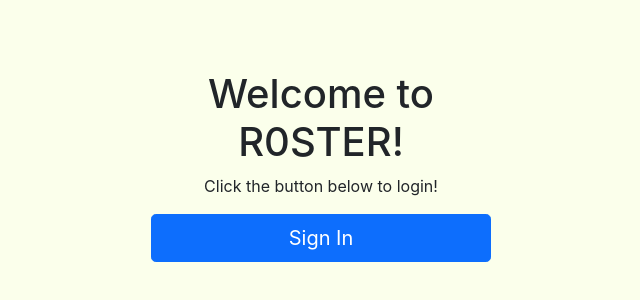
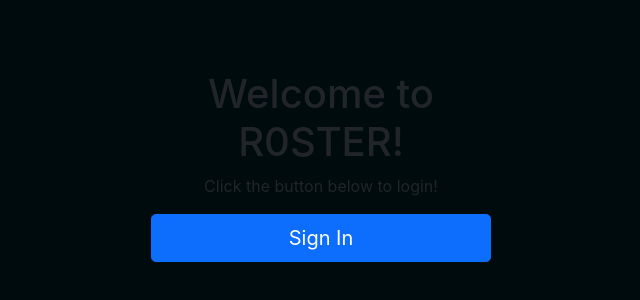
Before and after one commit to alexsendre/INDIVIDUAL-ASSIGNMENT-Team-Roster, a Next.js app: page /members/view in a window 1280 px wide. Shown: the part 194-494 px from the top of the page, without its empty margins (319-959 px from the left). Built offline with nearby package versions, Linux system fonts and the light colour scheme; no server answers.

Commit message:
changed background color, updated ViewMembers function name to AllMembers

```diff
--- a/pages/members/view.js
+++ b/pages/members/view.js
@@ -3,7 +3,7 @@ import { getMembers } from '../../api/memberData';
 import MemberCard from '../../components/MemberCard';
 import { useAuth } from '../../utils/context/authContext';
 
-export default function ViewMembers() {
+export default function AllMembers() {
   const [members, setMembers] = useState([]);
 
   const { user } = useAuth();
--- a/styles/globals.css
+++ b/styles/globals.css
@@ -18,5 +18,5 @@ a {
 }
 
 body {
-  background-color: #fbffeb;
+  background-color: #000b0e;
 }
```
